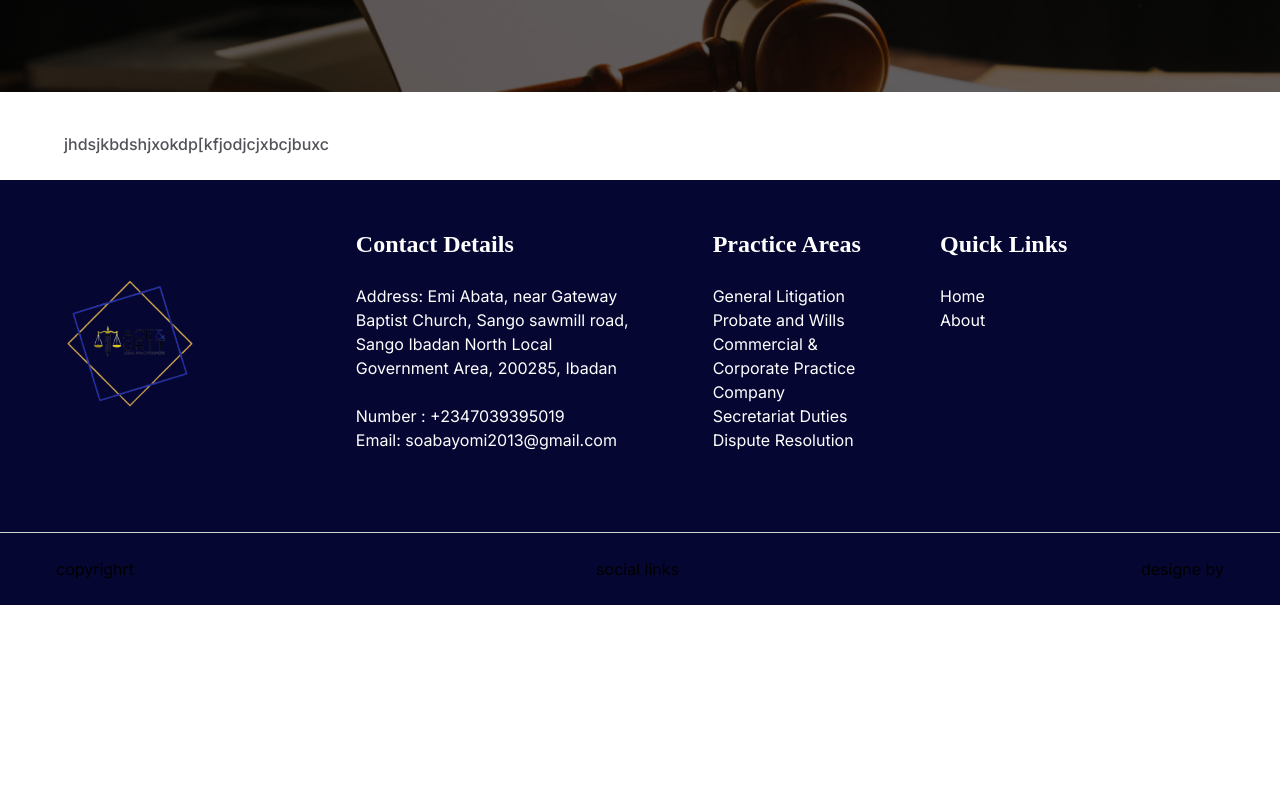
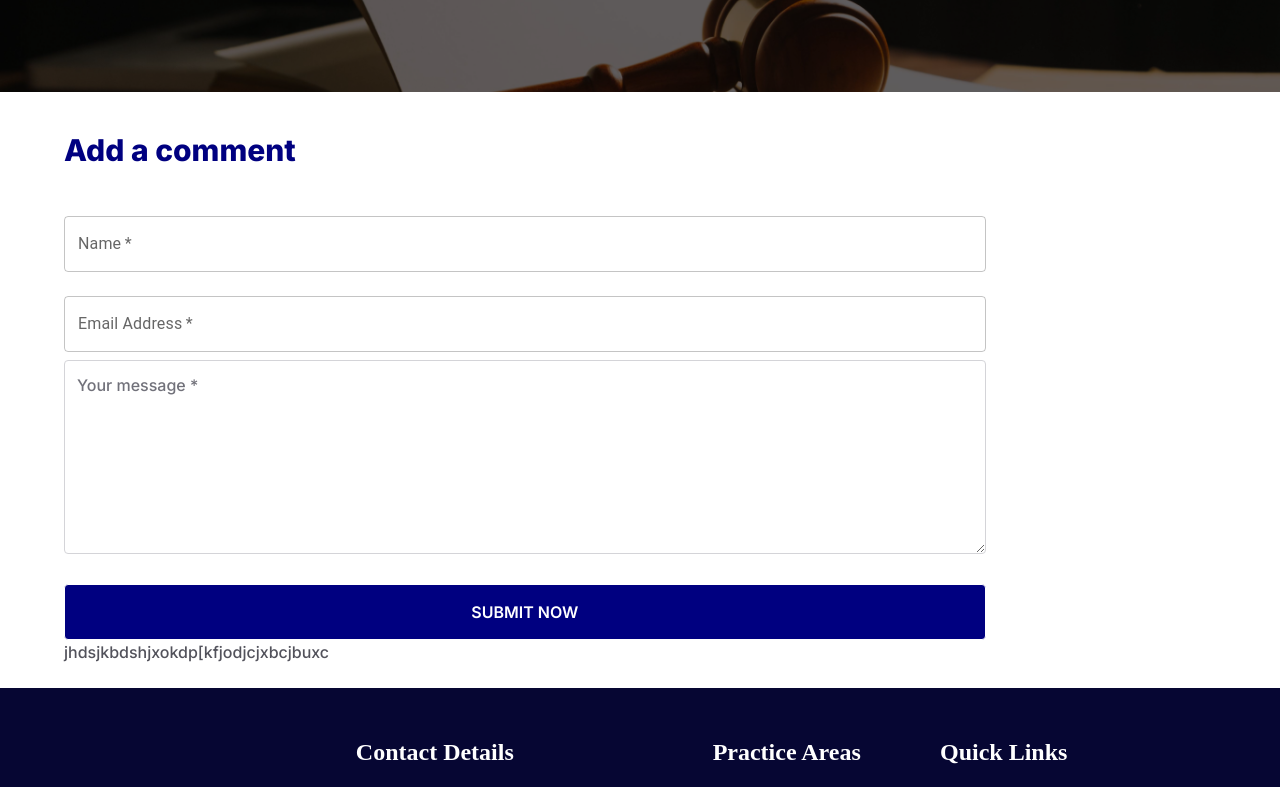
Before and after one commit to bolowys33/acegrit, a Next.js app: page /legal-blog/1 in a window 1280 px wide. Shown: the part 400-1187 px from the top of the page. Before the commit the page ends 1005 px from the top, so only its background shows below. Built offline with nearby package versions, Linux system fonts and the light colour scheme; no server answers.

Commit message:
Add comment form to blog page

```diff
--- a/app/legal-blog/[url]/page.tsx
+++ b/app/legal-blog/[url]/page.tsx
@@ -1,5 +1,6 @@
 "use client";
 
+import CommentForm from "@/components/CommentForm";
 import useSinglePost from "@/hooks/useSinglePost";
 import { Container } from "@mui/material";
 
@@ -19,13 +20,18 @@ const BlogContent = ({ params }: { params: { url: string } }) => {
             <Container
                 maxWidth="lg"
                 className="w-full flex flex-col-reverse md:flex-row gap-5 lg:gap-10 font-poppins mb-6 text-justify font-medium text-zinc-600">
+                <div>
                     <div
                         className="flex-[2] lg:flex-[3]"
                         dangerouslySetInnerHTML={{
                             __html: post?.content ?? "",
                         }}
                     />
-                <div className="flex-[1]">jhdsjkbdshjxokdp[kfjodjcjxbcjbuxc</div>
+                    <CommentForm />
+                </div>
+                <div className="flex-[1]">
+                    jhdsjkbdshjxokdp[kfjodjcjxbcjbuxc
+                </div>
             </Container>
         </div>
     );
--- a/components/CommentForm.tsx
+++ b/components/CommentForm.tsx
@@ -3,7 +3,8 @@ import Button from "./Button";
 
 const CommentForm = () => {
     return (
-        <form action="">
+        <form action="" className="w-4/5">
+            <h3 className="text-navy text-3xl font-extrabold mt-10 mb-8">Add a comment</h3>
             <TextField
                 variant="outlined"
                 margin="normal"
@@ -31,7 +32,7 @@ const CommentForm = () => {
                 maxRows={9}
                 required
                 id="outlined-basic"
-                placeholder="Your comment *"
+                placeholder="Your message *"
                 className="w-full p-3 outline-blue-600 mb-6 border border-zinc-300 rounded hover:border-black placeholder:text-zinc-500"
             />
             <Button
```
Lines whose indentation alone changed are shown as unchanged.
